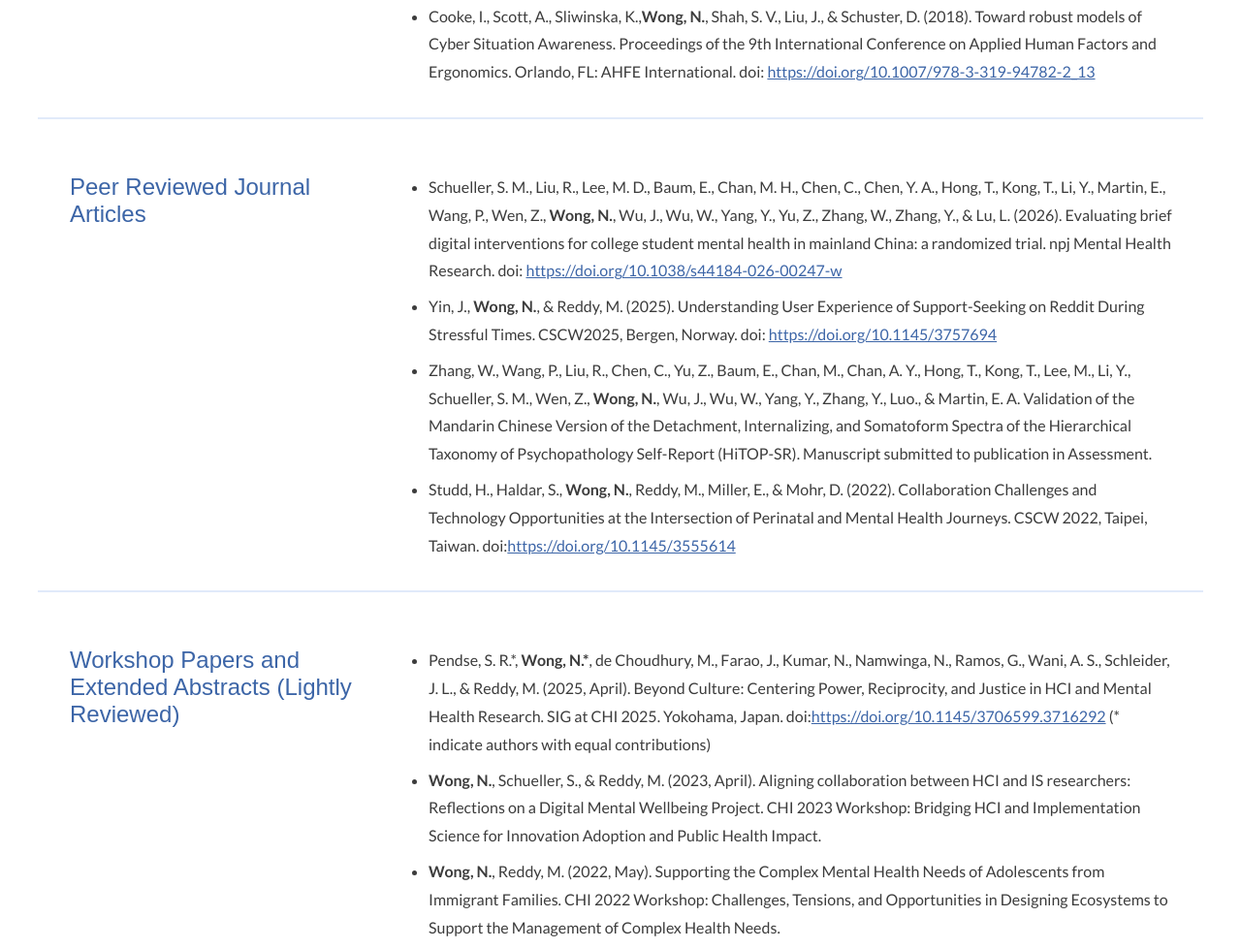
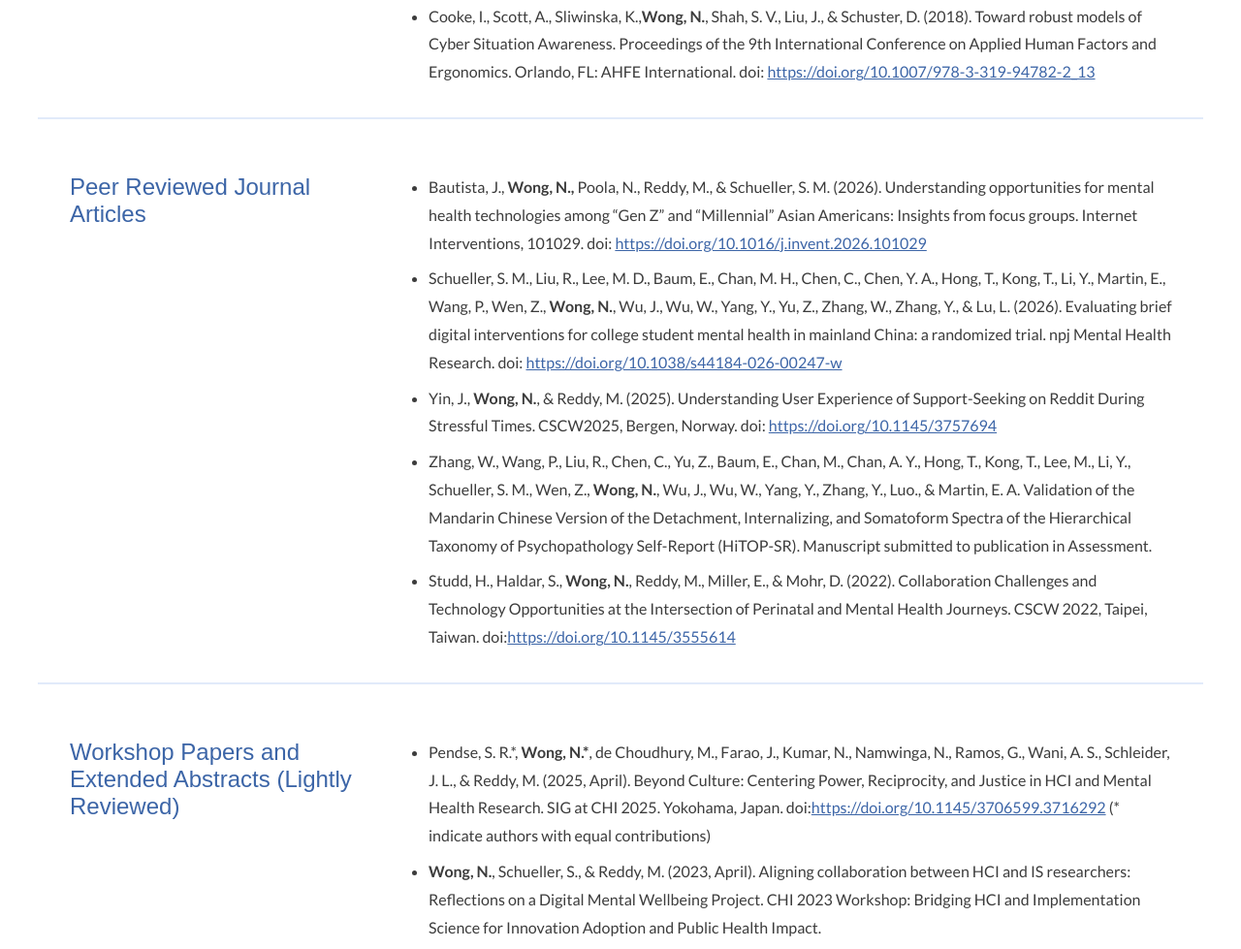
Before and after one commit to noviawong/noviawong.github.io, a plain HTML site: page publications.html in a window 1280 px wide. Shown: the part 1475-2454 px from the top of the page at 97% size. Drawn offline with Linux system fonts and the light colour scheme.

Commit message:
New publication update

```diff
--- a/publications.html
+++ b/publications.html
@@ -106,6 +106,7 @@
             <h2 class="col-3">Peer Reviewed Journal Articles</h2>
             <div class="col-8">
                 <ul>
+                    <li>Bautista, J., <b>Wong, N.,</b> Poola, N., Reddy, M., & Schueller, S. M. (2026). Understanding opportunities for mental health technologies among “Gen Z” and “Millennial” Asian Americans: Insights from focus groups. Internet Interventions, 101029. doi: <a href="https://doi.org/10.1016/j.invent.2026.101029">https://doi.org/10.1016/j.invent.2026.101029</a></li>
                     <li>Schueller, S. M., Liu, R., Lee, M. D., Baum, E., Chan, M. H., Chen, C., Chen, Y. A., Hong, T., Kong, T., Li, Y., Martin, E., Wang, P., Wen, Z., <b>Wong, N.</b>, Wu, J., Wu, W., Yang, Y., Yu, Z., Zhang, W., Zhang, Y., & Lu, L. (2026). Evaluating brief digital interventions for college student mental health in mainland China: a randomized trial. npj Mental Health Research. doi: <a href="https://doi.org/10.1038/s44184-026-00247-w">https://doi.org/10.1038/s44184-026-00247-w</a></li>
                     <li>Yin, J., <b>Wong, N.</b>, & Reddy, M. (2025). Understanding User Experience of Support-Seeking on Reddit During Stressful Times. CSCW2025, Bergen, Norway. doi: <a href="https://doi.org/10.1145/3757694">https://doi.org/10.1145/3757694</a></li>
                     <li>Zhang, W., Wang, P., Liu, R., Chen, C., Yu, Z., Baum, E., Chan, M., Chan, A. Y., Hong, T., Kong, T., Lee, M., Li, Y., Schueller, S. M., Wen, Z., <b>Wong, N.</b>, Wu, J., Wu, W., Yang, Y., Zhang, Y., Luo., & Martin, E. A. Validation of the Mandarin Chinese Version of the Detachment, Internalizing, and Somatoform Spectra of the Hierarchical Taxonomy of Psychopathology Self-Report (HiTOP-SR). Manuscript submitted to publication in Assessment.</li>
```
